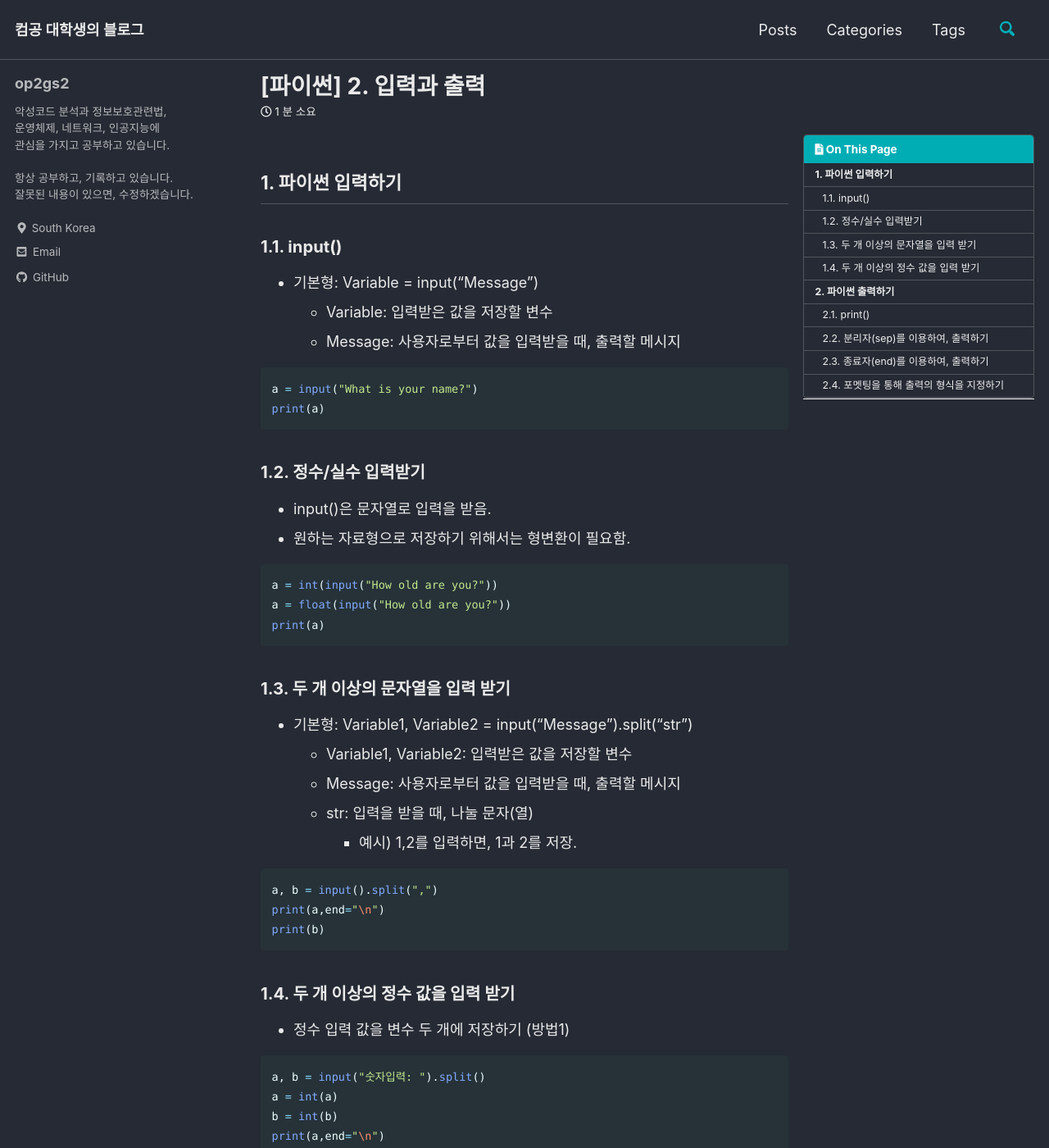
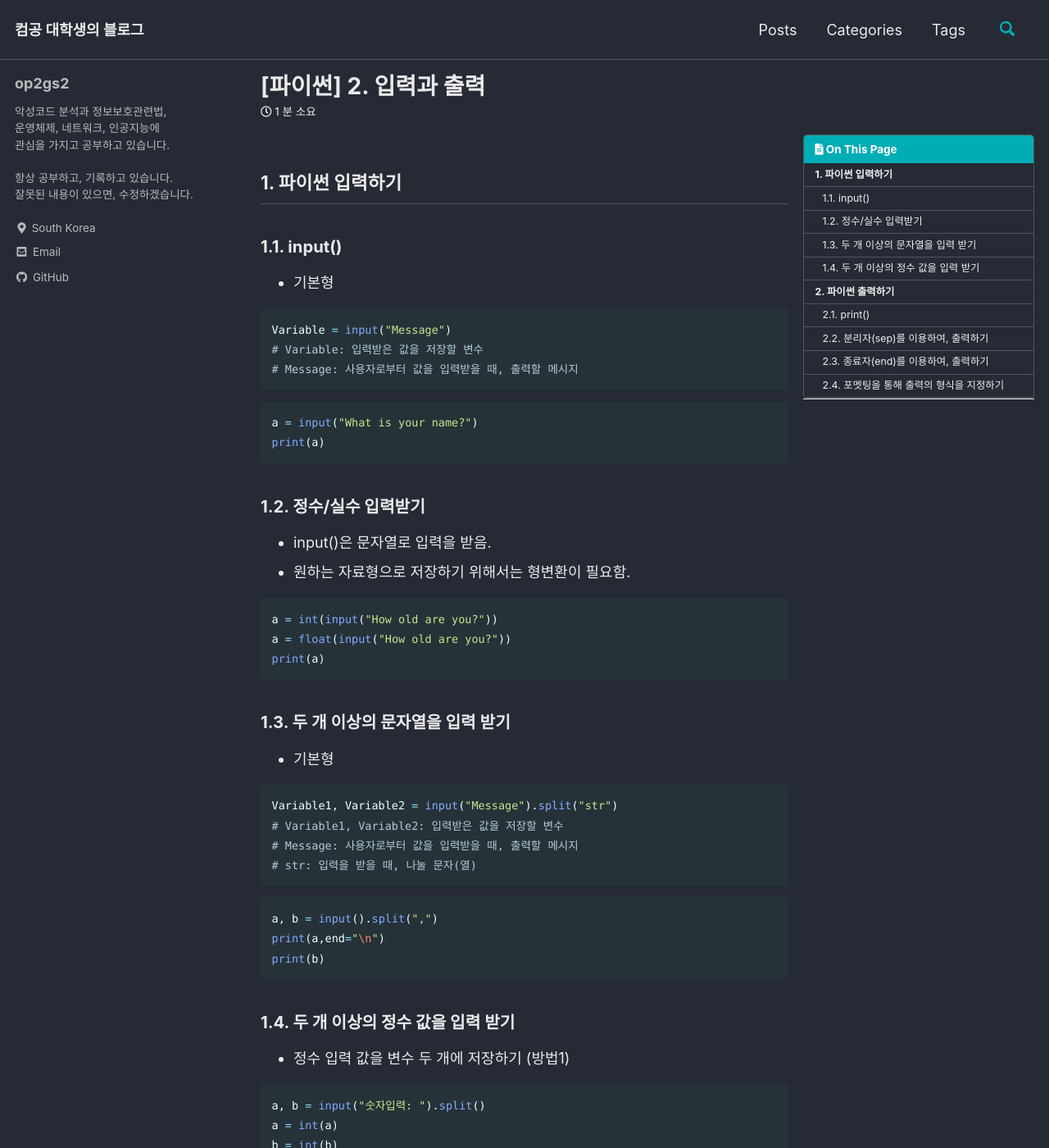
Before and after one commit to DongkilShin1/op2gs2.github.io, a Jekyll site: the page built from _posts/2021/파이썬/2021-07-09-[파이썬] 2. 입력과 출력 정리.md, in a window 1280 px wide and 1400 px high. Shown: the whole window at 82% size. Built offline with Jekyll 4.4.1, drawn with Linux system fonts in a browser that asks for light colours; cached includes are drawn as plain includes; comment, search, counter and statistics services are not loaded; some of the changed text lies outside the part shown.

Commit message:
Update 2021-07-09-[파이썬] 2. 입력과 출력 정리.md

````diff
--- a/_posts/2021/파이썬/2021-07-09-[파이썬] 2. 입력과 출력 정리.md
+++ b/_posts/2021/파이썬/2021-07-09-[파이썬] 2. 입력과 출력 정리.md
@@ -18,9 +18,13 @@ last_modified_at: 2021-07-09T09:30:00+09:00
 ## 1. 파이썬 입력하기
 ### 1.1. input()
 
-- 기본형: Variable = input("Message")
-  - Variable: 입력받은 값을 저장할 변수
-  - Message: 사용자로부터 값을 입력받을 때, 출력할 메시지
+- 기본형
+
+```python
+Variable = input("Message")
+# Variable: 입력받은 값을 저장할 변수
+# Message: 사용자로부터 값을 입력받을 때, 출력할 메시지
+```
 
 ```python
 a = input("What is your name?")
@@ -39,11 +43,14 @@ print(a)
 
 ### 1.3. 두 개 이상의 문자열을 입력 받기
 
-- 기본형: Variable1, Variable2 = input("Message").split("str")
-  - Variable1, Variable2: 입력받은 값을 저장할 변수
-  - Message: 사용자로부터 값을 입력받을 때, 출력할 메시지
-  - str: 입력을 받을 때, 나눌 문자(열)
-    - 예시) 1,2를 입력하면, 1과 2를 저장.
+- 기본형
+
+```python
+Variable1, Variable2 = input("Message").split("str")
+# Variable1, Variable2: 입력받은 값을 저장할 변수
+# Message: 사용자로부터 값을 입력받을 때, 출력할 메시지
+# str: 입력을 받을 때, 나눌 문자(열)
+```
 
 ```python
 a, b = input().split(",")
@@ -74,13 +81,21 @@ print(b)
 ## 2. 파이썬 출력하기
 ### 2.1. print()
 
-- 기본형: print("Message")
-  - Message: 출력할 문자열을 의미함
+- 기본형
+
+```python
+print("Message")
+# Message: 출력할 문자열을 의미함
+```
 
 ### 2.2. 분리자(sep)를 이용하여, 출력하기
 
-- 기본형: print("Message",sep='str')
-  - sep='str': 'str'을 이스케이프 시퀸스를 바탕으로, 글자를 분리하는 서식을 지정.
+- 기본형
+
+```python
+print("Message",sep='str')
+# sep='str': 'str'을 이스케이프 시퀸스를 바탕으로, 글자를 분리하는 서식을 지정.
+```
 
 ```python
 # 분리자에 다양한 형태가 올 수 있다.
````
